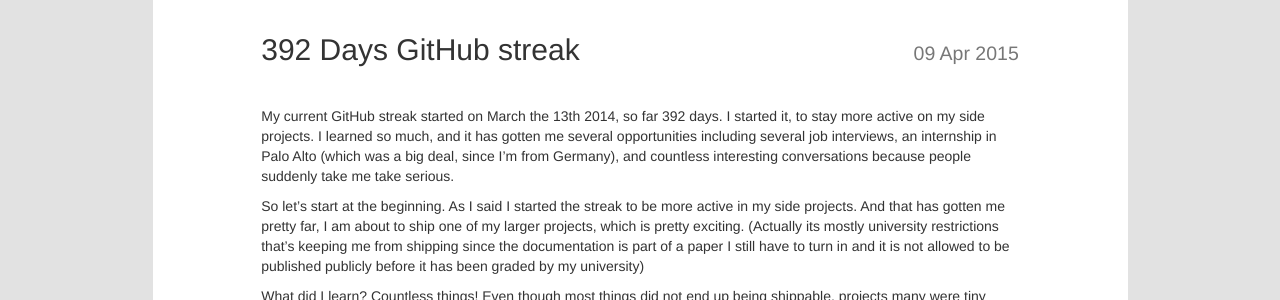
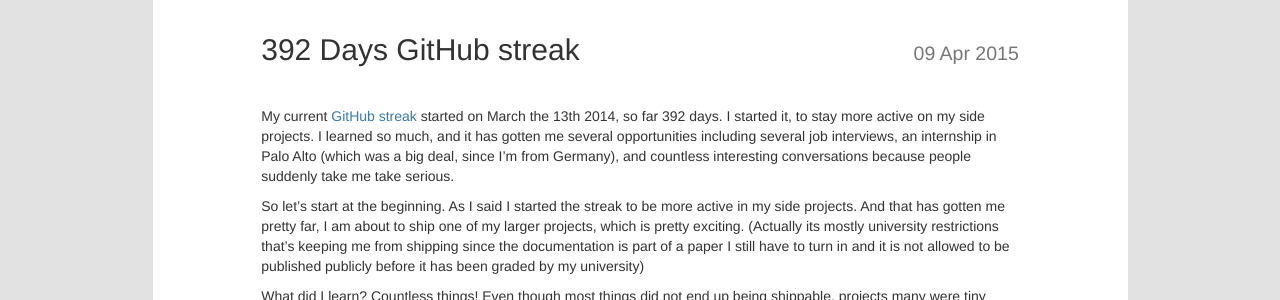
Before and after one commit to flower-pot/blog, a Jekyll site: the page built from _posts/2015-04-09-392-days-github-streak.markdown, in a window 1280 px wide. Shown: the part 340-640 px from the top of the page. Built offline with Jekyll 4.4.1, drawn with Linux system fonts in a browser that asks for light colours; nearby versions of some CDN libraries; comment, search, counter and statistics services are not loaded; part of the change alters nothing that is shown.

```diff
--- a/_posts/2015-04-09-392-days-github-streak.markdown
+++ b/_posts/2015-04-09-392-days-github-streak.markdown
@@ -5,12 +5,12 @@ teaser: Comments on my GitHub streak
 commets: true
 ---
 
-My current GitHub streak started on March the 13th 2014, so far 392 days. I
-started it, to stay more active on my side projects. I learned so much, and it
-has gotten me several opportunities including several job interviews, an
-internship in Palo Alto (which was a big deal, since I'm from Germany), and
-countless interesting conversations because people suddenly take me take
-serious.
+My current [GitHub streak](https://github.com/flower-pot) started on March the
+13th 2014, so far 392 days. I started it, to stay more active on my side
+projects. I learned so much, and it has gotten me several opportunities
+including several job interviews, an internship in Palo Alto (which was a big
+deal, since I'm from Germany), and countless interesting conversations because
+people suddenly take me take serious.
 
 So let's start at the beginning. As I said I started the streak to be more
 active in my side projects. And that has gotten me pretty far, I am about to
```
